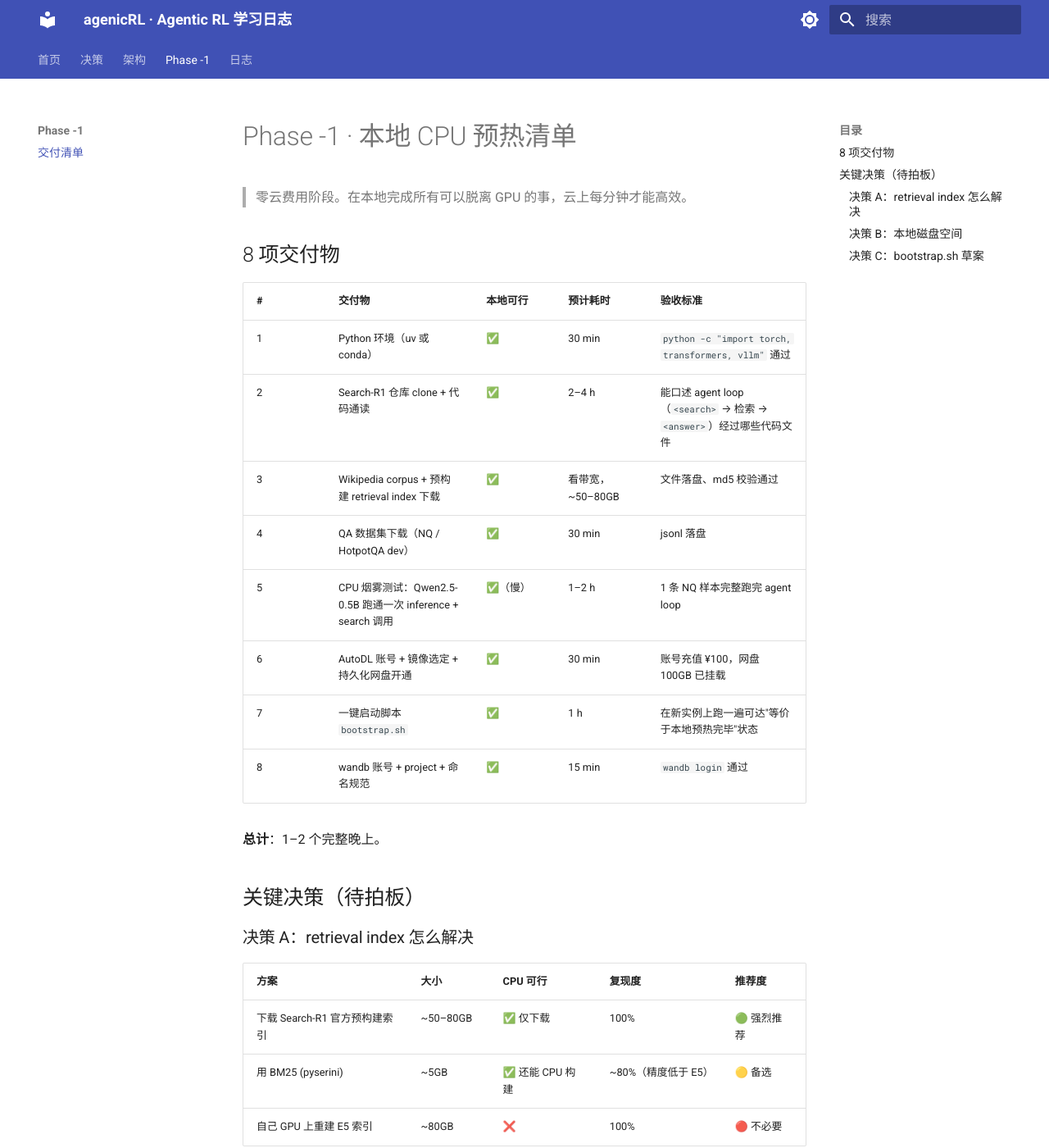
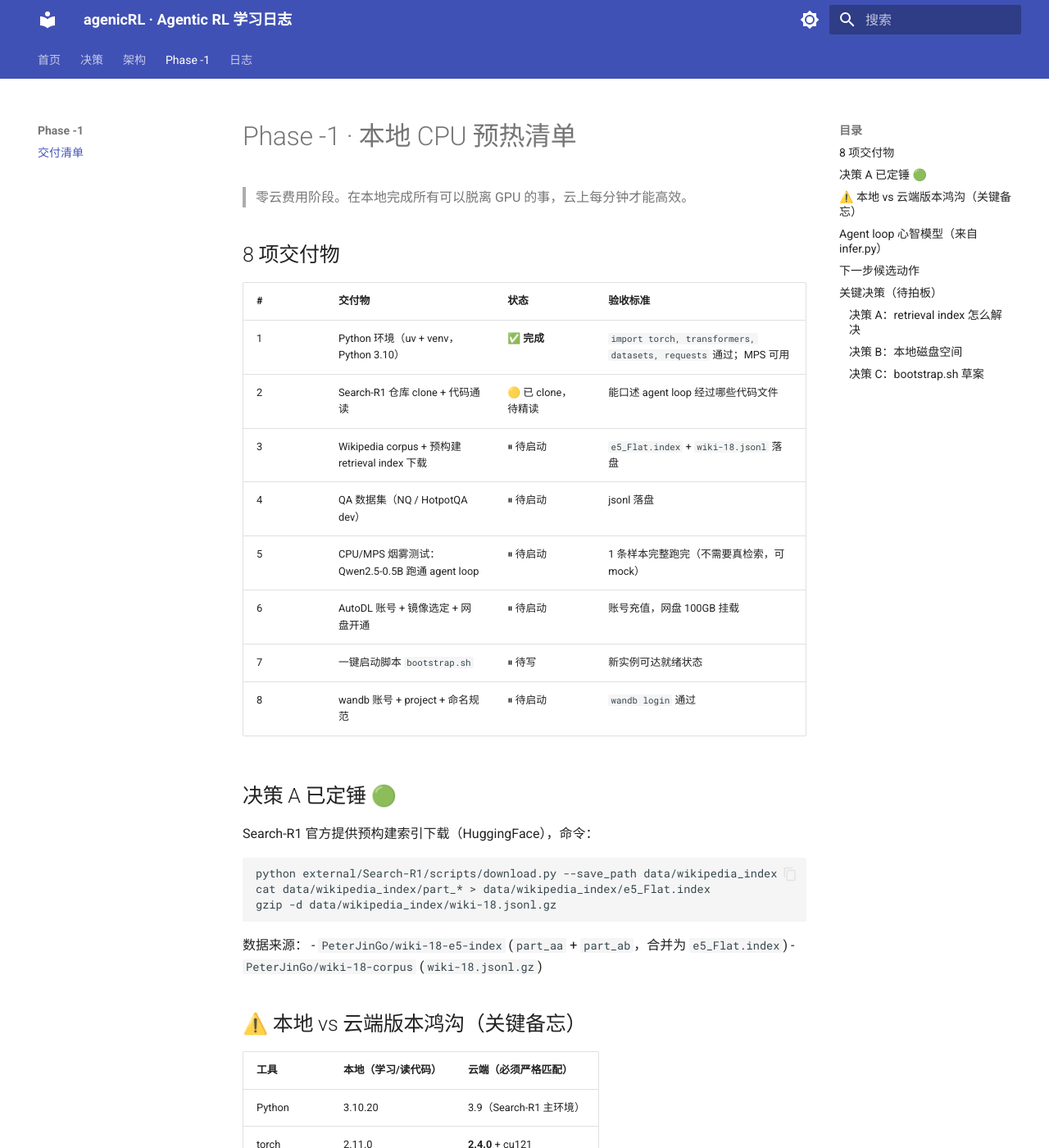
Before and after one commit to zuojunjie/agenicRL, an MkDocs documentation site: the page built from docs/phase-minus-1/deliverables.md, in a window 1280 px wide and 1400 px high. Shown: the whole window at 82% size. Built offline with MkDocs 1.6.1 and Material for MkDocs 9.7.7, drawn with Linux system fonts in a browser that asks for light colours; some of the changed text lies outside the part shown.

Commit message:
phase -1: env setup done, Search-R1 cloned, decision A locked
- Installed uv + Python 3.10.20 + venv
- Installed minimal CPU deps: torch 2.11, transformers 5.6, datasets, requests, hf_hub
- MPS available on Apple Silicon (CUDA correctly false)
- Cloned Search-R1 repo to external/ (gitignored)
- Read infer.py — agent loop is just 60 lines, mental model captured in docs
- Decision A resolved: use official PeterJinGo/wiki-18-e5-index download
- Documented the local↔cloud version gap (torch 2.11 vs 2.4, transformers 5.6 vs <4.48)
- 4 of 8 Phase -1 deliverables status updated in docs

Co-Authored-By: Claude Opus 4.7 (1M context) <noreply@anthropic.com>

````diff
--- a/docs/journal/2026-04-26-kickoff.md
+++ b/docs/journal/2026-04-26-kickoff.md
@@ -74,10 +74,68 @@
 
 ## 当前阻塞 / 待回答
 
-- [ ] 本地 Mac 是否有 ~100GB 富余磁盘？
+- [x] 本地 Mac 是否有 ~100GB 富余磁盘？→ **236GB 可用** ✅
 - [ ] 文档站推送到 **GitHub** 还是 **Gitee**（影响国内访问速度）？
-- [ ] 现在动手做 Phase -1 第一波，还是留到今晚？
+- [x] 现在动手做 Phase -1 第一波 → **已开始**
 
-## 下一步
+## Phase -1 第一波执行记录
 
-进入 Phase -1 执行：环境搭建 → clone Search-R1 → 看 README 拍板决策 A（index 方案）。
+### 系统体检（12:13）
+
+- Mac arm64（Apple Silicon），236GB 可用
+- 系统 Python 3.9.6 太旧，brew 是 Intel 版（pour ruby 失败），改用 uv 官方 curl 安装
+- git 2.50.1 可用
+
+### uv + Python 3.10（12:14）
+
+```bash
+curl -LsSf https://astral.sh/uv/install.sh | sh   # → ~/.local/bin/uv
+uv python install 3.10                             # → 3.10.20
+uv venv --python 3.10 .venv
+```
+
+### 克隆 Search-R1（12:13）
+
+```bash
+mkdir -p external && cd external
+git clone --depth 1 https://github.com/PeterGriffinJin/Search-R1.git
+```
+
+仓库已加入 `.gitignore`（不污染我们的 git history）。
+
+### 读 README + infer.py + download.py 的关键发现
+
+1. **决策 A 直接落锤**：Search-R1 官方提供预构建 E5 索引下载（HuggingFace 上 `PeterJinGo/wiki-18-e5-index` + `PeterJinGo/wiki-18-corpus`），不需要 BM25 退路。
+2. **agent loop 极简**：`infer.py` 60 行完整实现 `<think>/<search>/<information>/<answer>` 循环。
+3. **版本鸿沟**：本地 torch 2.11 / transformers 5.6 与 Search-R1 官方 torch 2.4 / transformers <4.48 / vllm 0.6.3 严重不匹配。本地新版只用于读代码和简单 inference，云端必须严格匹配。
+
+### 依赖安装（12:16）
+
+```bash
+uv pip install --python .venv/bin/python \
+  torch transformers datasets requests huggingface_hub numpy
+```
+
+验证：MPS 可用（Apple Silicon GPU 加速），CUDA 自然 False。
+
+### 工作区结构
+
+```
+agenicRL/
+├── .venv/              # gitignored
+├── data/               # gitignored，将放 index + corpus + datasets
+├── models/             # gitignored，将放下载的 HF 模型
+├── notes/              # 学习笔记
+├── scripts/            # 我们自己的脚本（不是 Search-R1 的）
+├── docs/               # 本文档站
+└── external/Search-R1/ # gitignored，第三方代码
+```
+
+## 下一步（暂停于此）
+
+按优先级，待用户决定先做哪个：
+
+1. 精读 `infer.py` 和 `retrieval_server.py`（30 min，纯代码阅读，零下载）
+2. 后台启动 50–80GB 索引下载
+3. 下载 Qwen2.5-0.5B + mock-search 烟雾测试
+4. AutoDL 账号注册
--- a/docs/phase-minus-1/deliverables.md
+++ b/docs/phase-minus-1/deliverables.md
@@ -4,18 +4,69 @@
 
 ## 8 项交付物
 
-| # | 交付物 | 本地可行 | 预计耗时 | 验收标准 |
-|---|---|---|---|---|
-| 1 | Python 环境（uv 或 conda） | ✅ | 30 min | `python -c "import torch, transformers, vllm"` 通过 |
-| 2 | Search-R1 仓库 clone + 代码通读 | ✅ | 2–4 h | 能口述 agent loop（`<search>` → 检索 → `<answer>`）经过哪些代码文件 |
-| 3 | Wikipedia corpus + 预构建 retrieval index 下载 | ✅ | 看带宽，~50–80GB | 文件落盘、md5 校验通过 |
-| 4 | QA 数据集下载（NQ / HotpotQA dev） | ✅ | 30 min | jsonl 落盘 |
-| 5 | CPU 烟雾测试：Qwen2.5-0.5B 跑通一次 inference + search 调用 | ✅（慢） | 1–2 h | 1 条 NQ 样本完整跑完 agent loop |
-| 6 | AutoDL 账号 + 镜像选定 + 持久化网盘开通 | ✅ | 30 min | 账号充值 ¥100，网盘 100GB 已挂载 |
-| 7 | 一键启动脚本 `bootstrap.sh` | ✅ | 1 h | 在新实例上跑一遍可达"等价于本地预热完毕"状态 |
-| 8 | wandb 账号 + project + 命名规范 | ✅ | 15 min | `wandb login` 通过 |
+| # | 交付物 | 状态 | 验收标准 |
+|---|---|---|---|
+| 1 | Python 环境（uv + venv，Python 3.10） | ✅ **完成** | `import torch, transformers, datasets, requests` 通过；MPS 可用 |
+| 2 | Search-R1 仓库 clone + 代码通读 | 🟡 已 clone，待精读 | 能口述 agent loop 经过哪些代码文件 |
+| 3 | Wikipedia corpus + 预构建 retrieval index 下载 | ⏸ 待启动 | `e5_Flat.index` + `wiki-18.jsonl` 落盘 |
+| 4 | QA 数据集（NQ / HotpotQA dev） | ⏸ 待启动 | jsonl 落盘 |
+| 5 | CPU/MPS 烟雾测试：Qwen2.5-0.5B 跑通 agent loop | ⏸ 待启动 | 1 条样本完整跑完（不需要真检索，可 mock） |
+| 6 | AutoDL 账号 + 镜像选定 + 网盘开通 | ⏸ 待启动 | 账号充值，网盘 100GB 挂载 |
+| 7 | 一键启动脚本 `bootstrap.sh` | ⏸ 待写 | 新实例可达就绪状态 |
+| 8 | wandb 账号 + project + 命名规范 | ⏸ 待启动 | `wandb login` 通过 |
 
-**总计**：1–2 个完整晚上。
+## 决策 A 已定锤 🟢
+
+Search-R1 官方提供预构建索引下载（HuggingFace），命令：
+
+```bash
+python external/Search-R1/scripts/download.py --save_path data/wikipedia_index
+cat data/wikipedia_index/part_* > data/wikipedia_index/e5_Flat.index
+gzip -d data/wikipedia_index/wiki-18.jsonl.gz
+```
+
+数据来源：
+- `PeterJinGo/wiki-18-e5-index` (`part_aa` + `part_ab`，合并为 `e5_Flat.index`)
+- `PeterJinGo/wiki-18-corpus` (`wiki-18.jsonl.gz`)
+
+## ⚠️ 本地 vs 云端版本鸿沟（关键备忘）
+
+| 工具 | 本地（学习/读代码） | 云端（必须严格匹配） |
+|---|---|---|
+| Python | 3.10.20 | 3.9（Search-R1 主环境） |
+| torch | 2.11.0 | **2.4.0** + cu121 |
+| transformers | 5.6.2 | **<4.48** |
+| vllm | ❌ 不装 | **0.6.3** |
+| flash-attn | ❌ 不装 | 必装 |
+| faiss | 不装（暂） | **faiss-gpu 1.8.0** |
+
+本地新版本对"读代码 + 简单 inference"无碍，但 **bootstrap.sh 必须严格按官方版本号装**，否则 verl 会崩。
+
+## Agent loop 心智模型（来自 `infer.py`）
+
+```python
+# 60 行就完整描述了 Search-R1 的核心交互
+loop:
+    1. model.generate(...) 直到遇到 </search> 或 EOS
+    2. 若 EOS → 输出 <answer>，break
+    3. 若 </search>:
+        - 正则提取 <search>(.*?)</search>
+        - POST http://localhost:8000/retrieve {queries, topk=3, return_scores}
+        - 把结果格式化成 "Doc 1(Title:...) ...\nDoc 2..."
+        - 拼接到 prompt: <information>{results}</information>
+        - 继续 loop
+```
+
+这就是整个范式。Phase 1 读 DeepSeek-R1 时回头看这段代码，会发现 GRPO 是在 **整条** 这种轨迹上算 advantage 的。
+
+## 下一步候选动作
+
+按优先级：
+
+1. **精读 `infer.py` + `search_r1/search/retrieval_server.py`** — 30 min，完成交付物 #2
+2. **后台启动索引下载**（~50–80GB，看网速 1–8h） — 决策 A 已定，可以开了
+3. **下载 Qwen2.5-0.5B 跑 mock 烟雾测试** — 验证本地 inference 通路，不需要真检索服务
+4. **AutoDL 账号注册** — 5 分钟的事，可以随时插着做
 
 ## 关键决策（待拍板）
 
````
Also changed, not shown: 1 other file.
